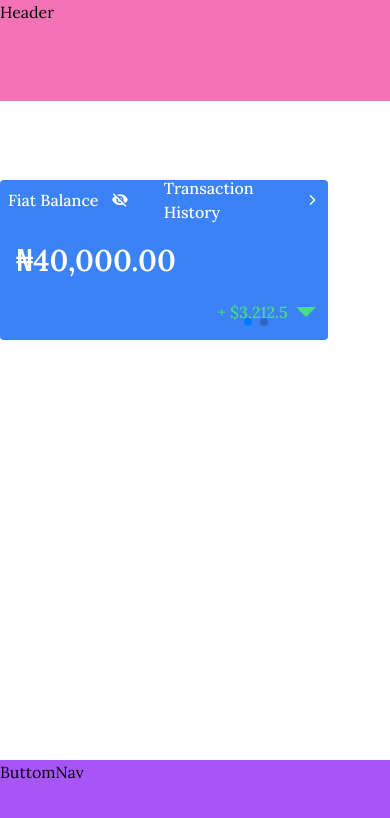
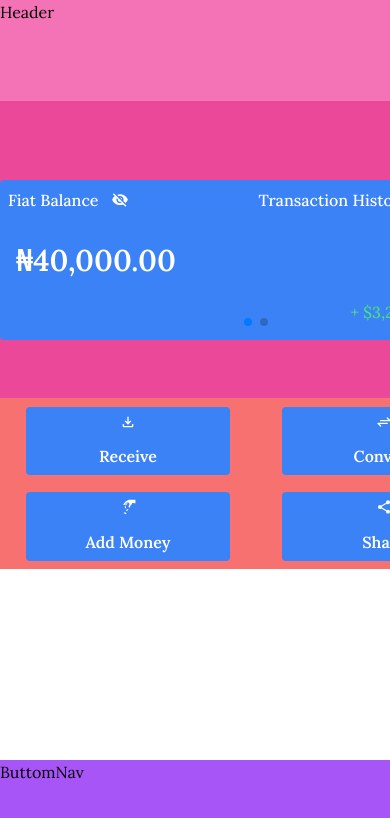
Before and after one commit to Dhanielgeek/Door, a React (Vite) app: page /merchant/overview in a window 390 px wide. Shown: the top 818 px of the page. Built offline with nearby package versions, Linux system fonts and the light colour scheme.

Commit message:
fixing the dashboard overview

```diff
--- a/src/client/Overview.tsx
+++ b/src/client/Overview.tsx
@@ -4,6 +4,9 @@ import {
   IoMdEyeOff,
   IoMdArrowDropup,
 } from "react-icons/io";
+import { MdOutlineFileDownload, MdShare } from "react-icons/md";
+import { TbArrowsExchange } from "react-icons/tb";
+import { GiPayMoney } from "react-icons/gi";
 import { useState } from "react";
 import { useNavigate } from "react-router-dom";
 import Carousel from "../components/Carousel";
@@ -19,22 +22,28 @@ const Overview = () => {
   const fiatBalance = "₦40,000.00";
   const cryptoBalance = "952.65 BTC";
   const usdEquivalent = "~32560.32 USD"; // USD equivalent of crypto
-  const monthlyProfit = "+ $3,212.5"; // Monthly profit in USD
+  const monthlyProfit = "+ $3,212.5";
 
+  // Button data
+  const buttons = [
+    { text: "Receive", icon: <MdOutlineFileDownload />, path: "" },
+    { text: "Convert", icon: <TbArrowsExchange />, path: "convert" },
+    { text: "Add Money", icon: <GiPayMoney />, path: "" },
+    { text: "Share", icon: <MdShare />, path: "" },
+  ];
+
+  // Fiat Balance Card
   const fiatCard = (
-    <div className="w-[35%] h-[80%] bg-blue-500 rounded max-md:w-[80%] max-md:h-[10rem]">
+    <div className="w-[35%] h-[80%] bg-blue-500 rounded max-md:w-[90%] max-md:h-[10rem]">
       <div className="w-full h-[25%] flex justify-between items-center px-2">
-        <div className="w-[40%] h-full font-medium text-white cursor-pointer flex justify-start gap-3 items-center">
-          <p className="font-medium text-white">Fiat Balance</p>
-          <button
-            className="text-white"
-            onClick={() => setShowFiatBalance(!showFiatBalance)}
-          >
+        <div className="w-[40%] h-full font-medium text-white flex gap-3 items-center">
+          <p>Fiat Balance</p>
+          <button onClick={() => setShowFiatBalance(!showFiatBalance)}>
             {showFiatBalance ? <IoMdEyeOff size={18} /> : <IoMdEye size={18} />}
           </button>
         </div>
         <div
-          className="w-[50%] h-full font-medium text-white cursor-pointer flex justify-center items-center"
+          className="w-[50%] h-full font-medium text-white flex justify-center items-center cursor-pointer"
           onClick={() => navigate("/merchant/history")}
         >
           <p>Transaction History</p>
@@ -55,15 +64,13 @@ const Overview = () => {
     </div>
   );
 
+  // Crypto Balance Card
   const cryptoCard = (
-    <div className="w-[35%] h-[80%] bg-blue-500 rounded relative max-md:w-full">
+    <div className="w-[35%] h-[80%] bg-blue-500 rounded relative max-md:w-full max-md:h-[10rem]">
       <div className="w-full h-[25%] flex justify-between items-center px-2">
-        <div className="w-[50%] h-full font-medium text-white cursor-pointer flex justify-start gap-3 items-center">
-          <p className="font-medium text-white">Crypto Balance</p>
-          <button
-            className="text-white"
-            onClick={() => setShowCryptoBalance(!showCryptoBalance)}
-          >
+        <div className="w-[50%] h-full font-medium text-white flex gap-3 items-center">
+          <p>Crypto Balance</p>
+          <button onClick={() => setShowCryptoBalance(!showCryptoBalance)}>
             {showCryptoBalance ? (
               <IoMdEyeOff size={24} />
             ) : (
@@ -72,7 +79,7 @@ const Overview = () => {
           </button>
         </div>
         <div
-          className="w-[50%] h-full font-medium text-white cursor-pointer flex justify-center items-center"
+          className="w-[50%] h-full font-medium text-white flex justify-center items-center cursor-pointer"
           onClick={() => navigate("/merchant/history")}
         >
           <p>Transaction History</p>
@@ -87,7 +94,7 @@ const Overview = () => {
           {showCryptoBalance ? usdEquivalent : "****"}
         </p>
       </div>
-      <div className="w-[100%] h-[20%] flex justify-between px-3 items-center">
+      <div className="w-full h-[20%] flex justify-between px-3 items-center">
         <p className="text-white">Monthly Profit</p>
         <div className="w-[50%] h-full flex justify-center items-center">
           <p className="font-medium text-green-400">
@@ -100,18 +107,30 @@ const Overview = () => {
   );
 
   return (
-    <div className="w-[100%] h-[100%] scrollbar-thin overflow-y-scroll scrollbar-hide">
+    <div className="w-full h-full overflow-y-scroll scrollbar-thin scrollbar-hide">
+      {/* Large screen view */}
       <div className="hidden md:flex w-full h-[40%] justify-around items-center">
-        {/* Fiat and Crypto balance cards for large screens */}
         {fiatCard}
         {cryptoCard}
       </div>
-      <div className="flex md:hidden  h-[40%] justify-center items-center">
-        {/* Show Fiat and Crypto balance cards inside Carousel on small screens */}
+      {/* Small screen view */}
+      <div className="flex md:hidden h-[40%] justify-center bg-pink-500 items-center">
         <Carousel>
-          <div className="w-[80%]">{fiatCard}</div>
+          <div className="w-full">{fiatCard}</div>
           <div className="w-full">{cryptoCard}</div>
         </Carousel>
+      </div>
+      {/* Action Buttons */}
+      <div className="w-full h-[20%] flex justify-around flex-wrap bg-red-400 items-center max-md:h-[23%]">
+        {buttons.map((item, index) => (
+          <div
+            key={index}
+            className=" w-[10%] h-[40%] rounded bg-blue-500 text-white flex flex-col justify-around items-center max-md:w-[40%]"
+          >
+            {item.icon}
+            <p className=" font-semibold">{item.text}</p>
+          </div>
+        ))}
       </div>
     </div>
   );
```
Also changed, not shown: vercel.json (added).
